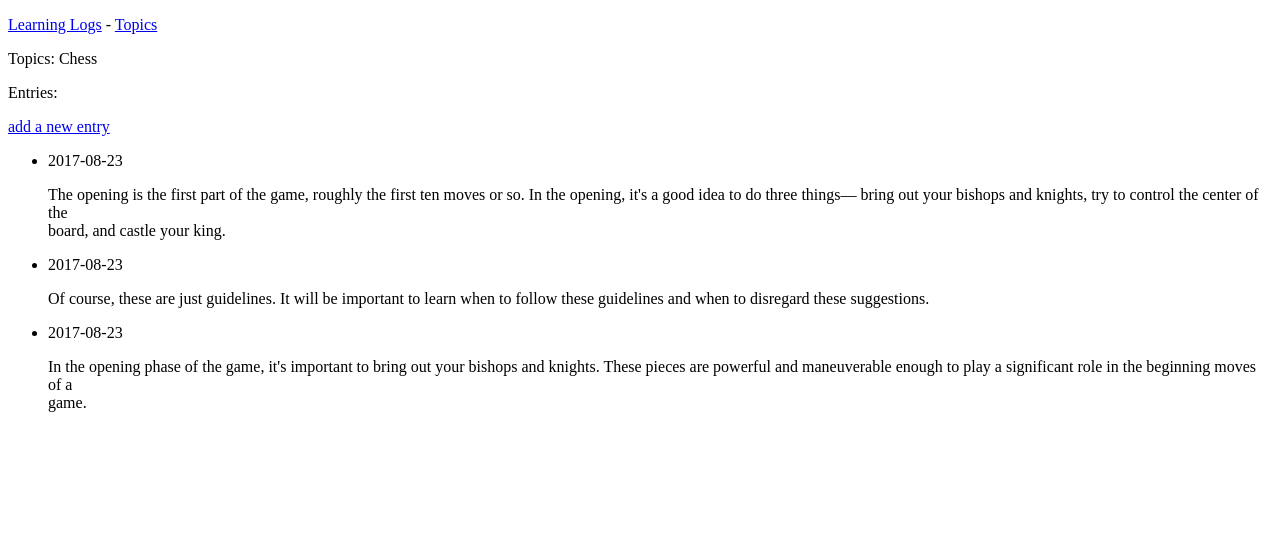
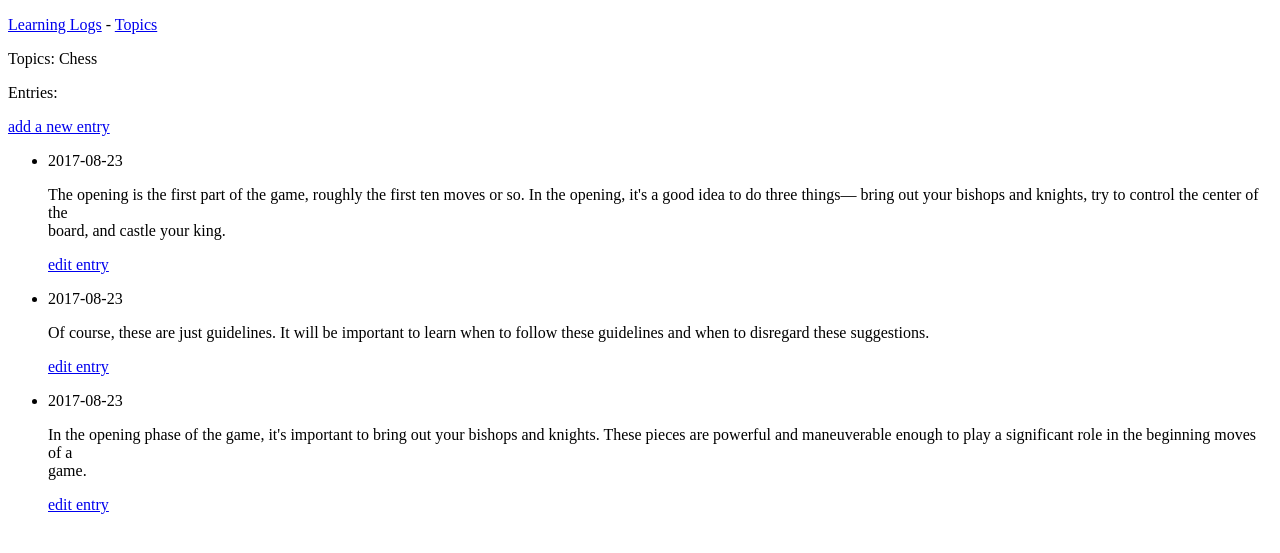
Before and after one commit to has727/learning_log, a Django app: page /topic/1/ in a window 1280 px wide. Shown: the top 553 px of the page. Run offline with Django 3.2, Linux system fonts and the light colour scheme; data comes from the database, SQL or seed files in the repository; both versions use the stored data as it was after the commit.

Commit message:
1. finished function of editing posts and adding new posts

```diff
--- a/learning_logs/models.py
+++ b/learning_logs/models.py
@@ -1,6 +1,8 @@
 from django.db import models
+from django import forms
 
 # Create your models here.
+
 
 class Topic(models.Model):
     text = models.CharField(max_length=200)
@@ -8,6 +10,7 @@ class Topic(models.Model):
 
     def __str__(self):
         return self.text
+
 
 class Entry(models.Model):
     topic = models.ForeignKey(Topic)
--- a/learning_logs/urls.py
+++ b/learning_logs/urls.py
@@ -2,7 +2,7 @@
 
 from django.conf.urls import url
 
-from learning_logs.views import index, topics, topic, new_topic, new_entry
+from learning_logs.views import index, topics, topic, new_topic, new_entry, edit_entry
 
 urlpatterns = [
 	url(r'^$', index, name='index'),
@@ -10,4 +10,5 @@ urlpatterns = [
 	url(r'^topic/(?P<topic_id>\d+)/$', topic, name='topic'),
 	url(r'^new_topic/$', new_topic, name='new_topic'),
 	url(r'^new_entry/(?P<topic_id>\d+)/$', new_entry, name='new_entry'),
+	url(r'^edit_entry/(?P<entry_id>\d+)/$', edit_entry, name='edit_entry'),
 ]
--- a/learning_logs/views.py
+++ b/learning_logs/views.py
@@ -5,7 +5,6 @@ from django.http import HttpResponse, HttpResponseRedirect
 from django.template.loader import get_template
 from django.core.urlresolvers import reverse
 from learning_logs.forms import TopicForm, EntryForm
-
 # Create your views here.
 
 
@@ -44,20 +43,31 @@ def index(request):
 
 
 def new_topic(request):
+    # template = get_template('learning_logs/new_topic.html')
     if request.method != 'POST':
         form = TopicForm()
     else:
         form = TopicForm(request.POST)
         if form.is_valid():
             form.save()
-            return HttpResponseRedirect(reverse('learning_logs:topics'))
+            # the following two lines are equivalent
+            # return HttpResponseRedirect(reverse('learning_logs:topics'))
+            return HttpResponseRedirect('/topics')
+
+            # HttpResponse shows the content within the quotation marks in the current url
+            # However, HttpResponseRedirect would redirect you to a new page
+            # return HttpResponse('/topics')
+
+
+    # The following two lines will raise CSRF verification error
+    # html = template.render(locals())
+    # return HttpResponse(html)
 
     context = {'form': form}
     return render(request, 'learning_logs/new_topic.html', context)
 
 
 def new_entry(request, topic_id):
-    template = get_template('learning_logs/new_entry.html')
     topic = Topic.objects.get(id=topic_id)
 
     if request.method != 'POST':
@@ -72,3 +82,19 @@ def new_entry(request, topic_id):
 
     context = {'topic': topic, 'form': form}
     return render(request, 'learning_logs/new_entry.html', context)
+
+
+def edit_entry(request, entry_id):
+    entry = Entry.objects.get(id=entry_id)
+    topic = entry.topic
+
+    if request.method != 'POST':
+        form = EntryForm(instance=entry)
+    else:
+        form = EntryForm(instance=entry, data=request.POST)
+        if form.is_valid():
+            form.save()
+            return HttpResponseRedirect(reverse('learning_logs:topic', args=[topic.id]))
+
+    context = {'entry': entry, 'topic': topic, 'form': form}
+    return render(request, 'learning_logs/edit_entry.html', context)
--- a/templates/learning_logs/topic.html
+++ b/templates/learning_logs/topic.html
@@ -10,6 +10,9 @@
 		<li>
 			<p> {{ entry.date_added|date:'Y-m-d'}} </p>
 			<p> {{ entry.text|linebreaks}}</p>
+            <p>
+                <a href="{% url 'learning_logs:edit_entry' entry.id %}">edit entry</a>
+            </p>
 		</li>
 	{% empty %}
 		<li> There are no entries for this topic yet. </li>
```
Also changed, not shown: learning_logs/forms.py (+10 -2 lines), templates/learning_logs/edit_entry.html (added, +14 -0 lines), db.sqlite3.
